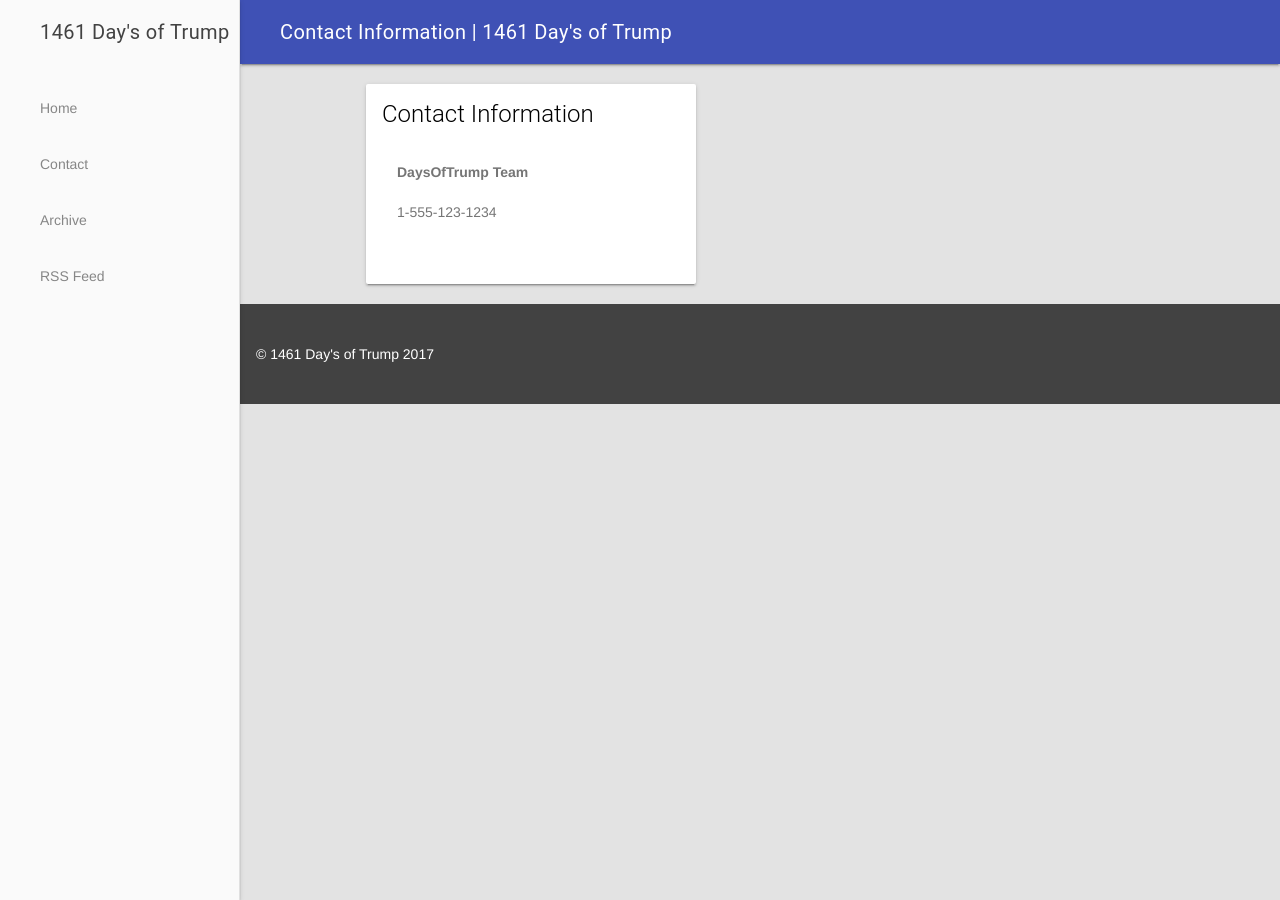
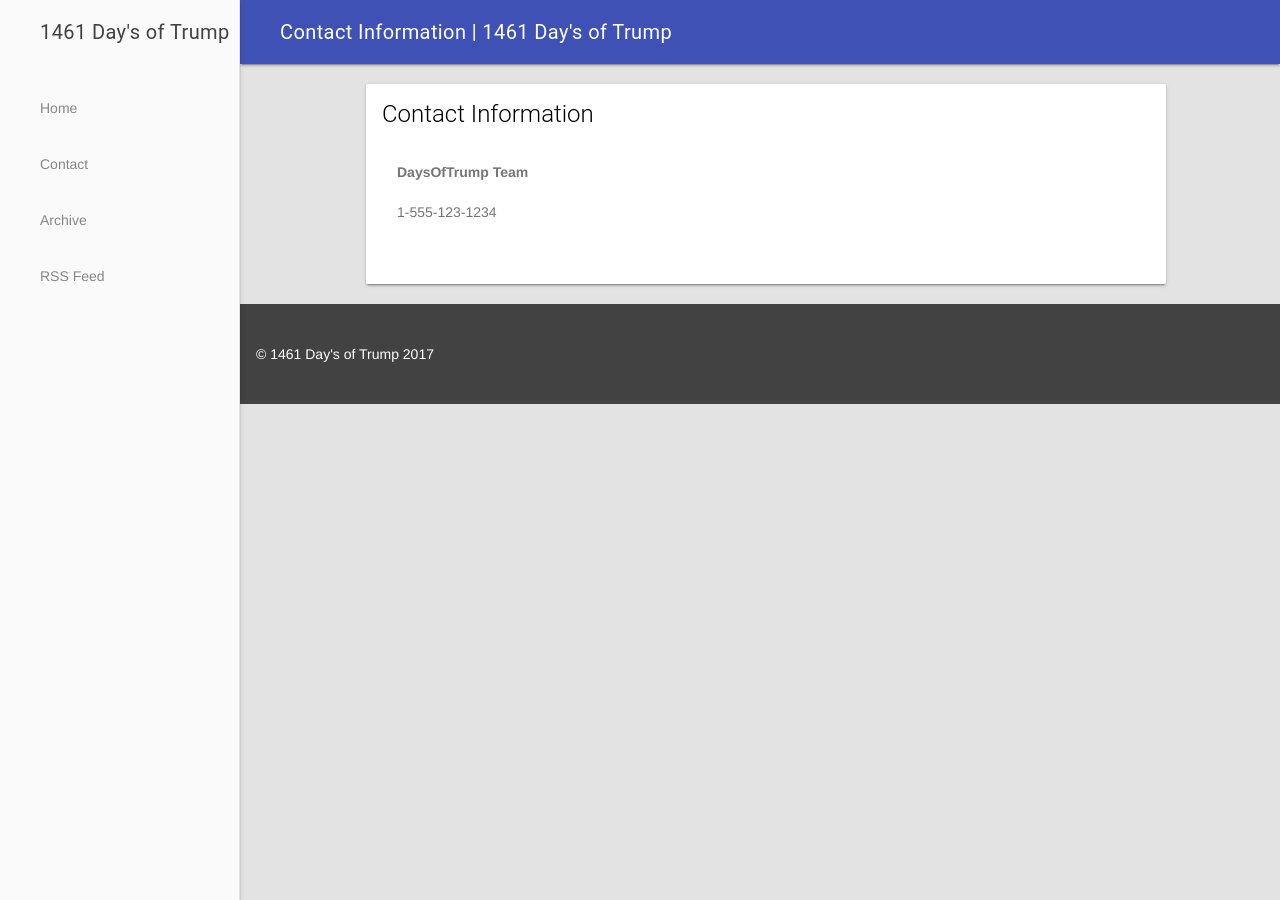
Before and after one commit to DaysOfTrump/DaysOfTrump.github.io, a Jekyll site: the page built from contact.html, in a window 1280 px wide. Built offline with Jekyll 4.4.1, drawn with Linux system fonts in a browser that asks for light colours.

Commit message:
Update default.html

```diff
--- a/_layouts/default.html
+++ b/_layouts/default.html
@@ -3,7 +3,6 @@
 	<head>
 		<meta charset="utf-8"/>
 		<title>{% if page.title %} {{ page.title }} | {% endif %} {{ site.name }}</title>
-		<link rel="stylesheet" href="{{site.baseurl}}/style.css" />
 		<meta name="description" content="{{site.description}}"/>
 		<meta name="author" content="{{site.author}}"/>
 		<link rel="alternate" type="application/rss+xml" title="RSS Feed" href="{{site.baseurl}}/feed.xml" />
@@ -13,6 +12,7 @@
 		<link rel="stylesheet" href="https://fonts.googleapis.com/icon?family=Material+Icons">
 		<link rel="stylesheet" href="https://code.getmdl.io/1.3.0/material.indigo-pink.min.css">
 		<script defer src="https://code.getmdl.io/1.3.0/material.min.js"></script>
+		<link rel="stylesheet" href="{{site.baseurl}}/style.css" />
 	</head>
 	<body>
 		<div class="mdl-layout mdl-js-layout mdl-layout--fixed-drawer mdl-layout--fixed-header">
```
